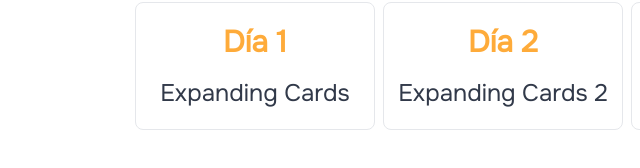
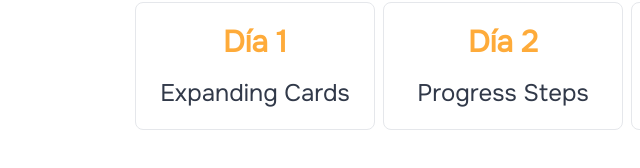
Before and after one commit to CristianLeyton/proyectos-reto-50-dias, an Astro site: page / in a window 1280 px wide. Shown: the part 386-554 px from the top of the page, 13-653 px from the left. Built offline with nearby package versions, Linux system fonts and the light colour scheme; Astro itself is replaced by a stand-in of ours.

Commit message:
Dia 2 nombre actualizado

```diff
--- a/src/pages/projects/Dia2/name.md
+++ b/src/pages/projects/Dia2/name.md
@@ -1,3 +1,3 @@
 ---
-name: 'Expanding Cards 2'
+name: 'Progress Steps'
 ---
```
